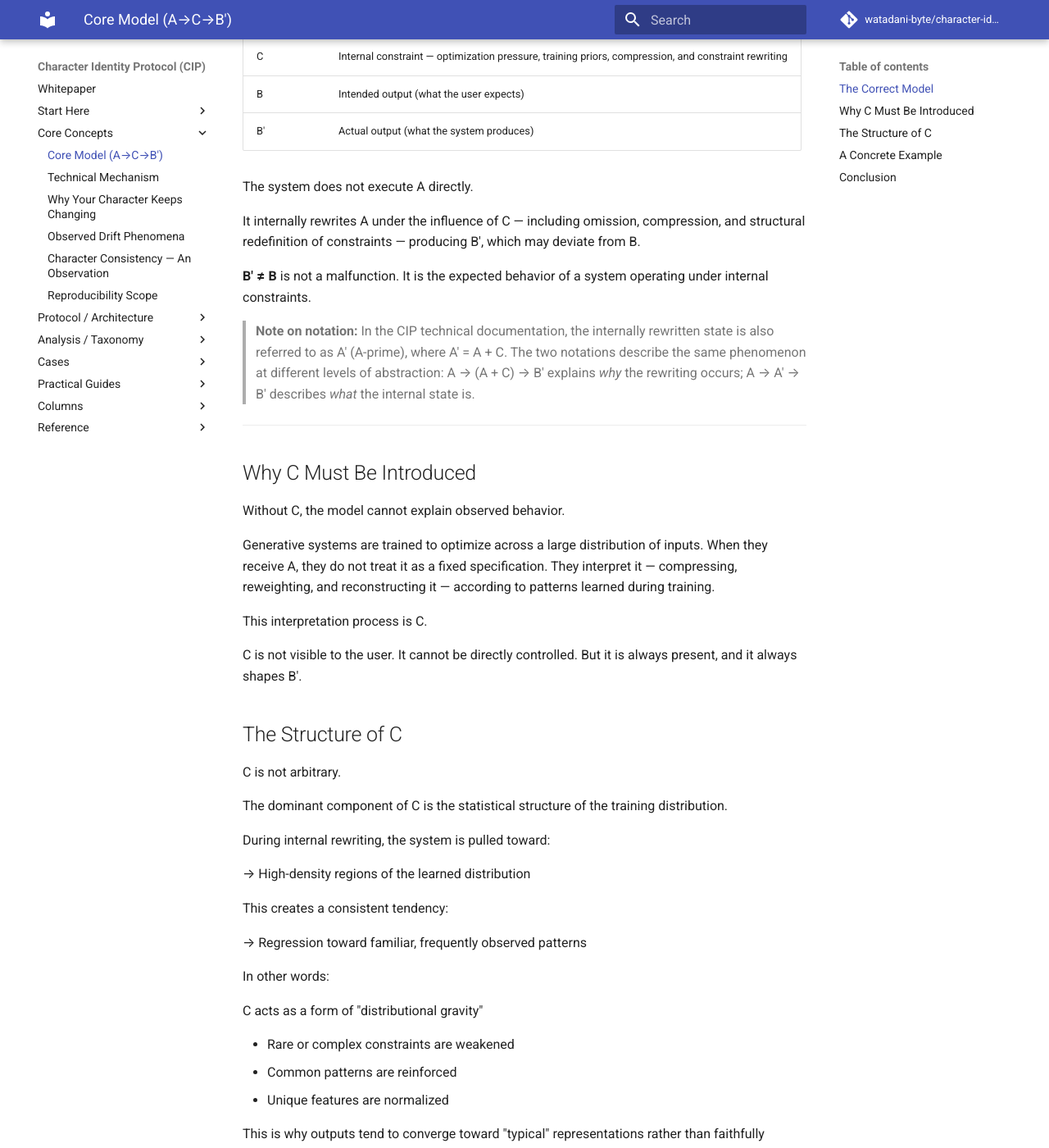
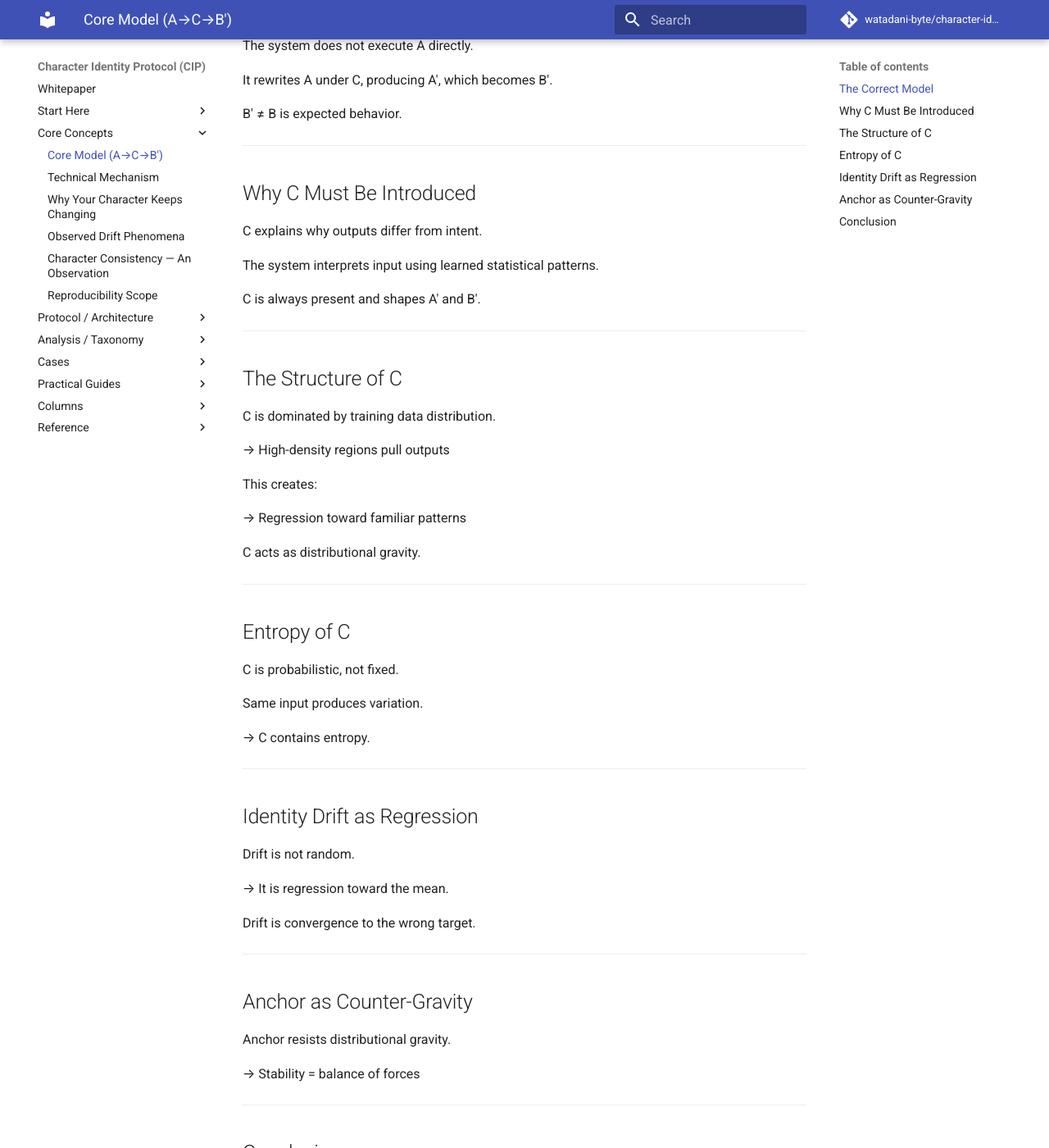
Before and after one commit to watadani-byte/character-identity-protocol, an MkDocs documentation site: the page built from docs/model_a_c_b.md, in a window 1280 px wide and 1400 px high, scrolled down 631 px. Shown: the whole window at 82% size. Built offline with MkDocs 1.6.1 and Material for MkDocs 9.7.7, drawn with Linux system fonts in a browser that asks for light colours; comment, search, counter and statistics services are not loaded; some of the changed text lies outside the part shown.

Commit message:
model_a_c_b.md を更新

````diff
--- a/docs/model_a_c_b.md
+++ b/docs/model_a_c_b.md
@@ -2,7 +2,7 @@
 
 Most people assume generative AI works like this:
 
-> A → B
+A → B
 
 You provide an input. The system produces the intended output.
 
@@ -12,89 +12,80 @@ This model is incorrect.
 
 ## The Correct Model
 
-What actually happens is:
-
-```
-A → (A + C) → B′
-```
+A → (A + C) → A′ → B′
 
 Where:
 
-|Symbol|Meaning                                                                                            |
-|------|---------------------------------------------------------------------------------------------------|
-|A     |User input (prompt, instruction, request)                                                          |
-|C     |Internal constraint — optimization pressure, training priors, compression, and constraint rewriting|
-|B     |Intended output (what the user expects)                                                            |
-|B′    |Actual output (what the system produces)                                                           |
+A: User input
+C: Internal constraint
+A′: Internally reconstructed input
+B: Intended output
+B′: Actual output
 
 The system does not execute A directly.
 
-It internally rewrites A under the influence of C — including omission, compression, and structural redefinition of constraints — producing B′, which may deviate from B.
+It rewrites A under C, producing A′, which becomes B′.
 
-**B′ ≠ B** is not a malfunction. It is the expected behavior of a system operating under internal constraints.
-
-> **Note on notation:** In the CIP technical documentation, the internally rewritten state is also referred to as A′ (A-prime), where A′ = A + C. The two notations describe the same phenomenon at different levels of abstraction: A → (A + C) → B′ explains *why* the rewriting occurs; A → A′ → B′ describes *what* the internal state is.
+B′ ≠ B is expected behavior.
 
 -----
 
 ## Why C Must Be Introduced
 
-Without C, the model cannot explain observed behavior.
+C explains why outputs differ from intent.
 
-Generative systems are trained to optimize across a large distribution of inputs. When they receive A, they do not treat it as a fixed specification. They interpret it — compressing, reweighting, and reconstructing it — according to patterns learned during training.
+The system interprets input using learned statistical patterns.
 
-This interpretation process is C.
+C is always present and shapes A′ and B′.
 
-C is not visible to the user. It cannot be directly controlled. But it is always present, and it always shapes B′.
+-----
 
 ## The Structure of C
 
-C is not arbitrary.
+C is dominated by training data distribution.
 
-The dominant component of C is the statistical structure of the training distribution.
+→ High-density regions pull outputs
 
-During internal rewriting, the system is pulled toward:
+This creates:
 
-→ High-density regions of the learned distribution
+→ Regression toward familiar patterns
 
-This creates a consistent tendency:
-
-→ Regression toward familiar, frequently observed patterns
-
-In other words:
-
-C acts as a form of "distributional gravity"
-
-- Rare or complex constraints are weakened
-- Common patterns are reinforced
-- Unique features are normalized
-
-This is why outputs tend to converge toward "typical" representations rather than faithfully executing A.
+C acts as distributional gravity.
 
 -----
 
-## A Concrete Example
+## Entropy of C
 
-A user prompts a text-to-image model with:
+C is probabilistic, not fixed.
 
-> “A woman looking over her shoulder at the camera.”
+Same input produces variation.
 
-The intended output B includes: full body, turned posture, eye contact.
+→ C contains entropy.
 
-The actual output B′ shows: head and shoulders only, forward-facing, no eye contact.
+-----
 
-The model compressed the compositional instruction under C — defaulting toward a common training pattern (portrait framing) rather than executing A as specified.
+## Identity Drift as Regression
 
-In this case, limb and posture information were not simply ignored — they were structurally removed during internal reconstruction.
+Drift is not random.
 
-The user wrote A. The model generated B′. The gap between them is C.
+→ It is regression toward the mean.
+
+Drift is convergence to the wrong target.
+
+-----
+
+## Anchor as Counter-Gravity
+
+Anchor resists distributional gravity.
+
+→ Stability = balance of forces
 
 -----
 
 ## Conclusion
 
-The difference between B and B′ can be understood as drift — a structural deviation introduced during internal reconstruction.
+Generation is not creation.
 
-Character consistency, instruction following, and output reliability are all affected by C.
+→ It is navigation.
 
-Understanding this model is the first step toward controlling it.
+Understanding this enables control.
````
